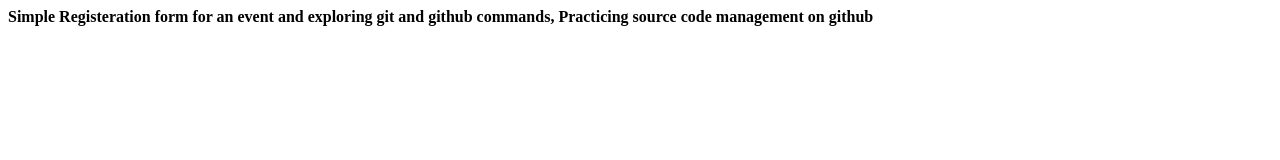
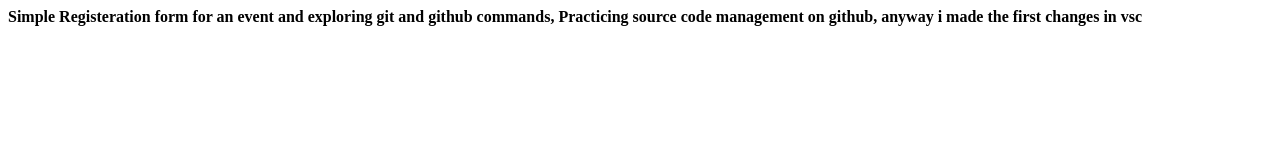
Before and after one commit to kishanaik5/DevOOPS-Lab, a plain HTML site: page index.html in a window 1280 px wide. Drawn offline with Linux system fonts and the light colour scheme.

Commit message:
VSC changes Made

```diff
--- a/index.html
+++ b/index.html
@@ -3,6 +3,6 @@
     <title>Git and GIThub</title>
   </head>
   <body>
-    <h4>Simple Registeration form for an event and exploring git and github commands, Practicing source code management on github</h4>
+    <h4>Simple Registeration form for an event and exploring git and github commands, Practicing source code management on github, anyway i made the first changes in vsc</h4>
   </body>
 </html>
```
